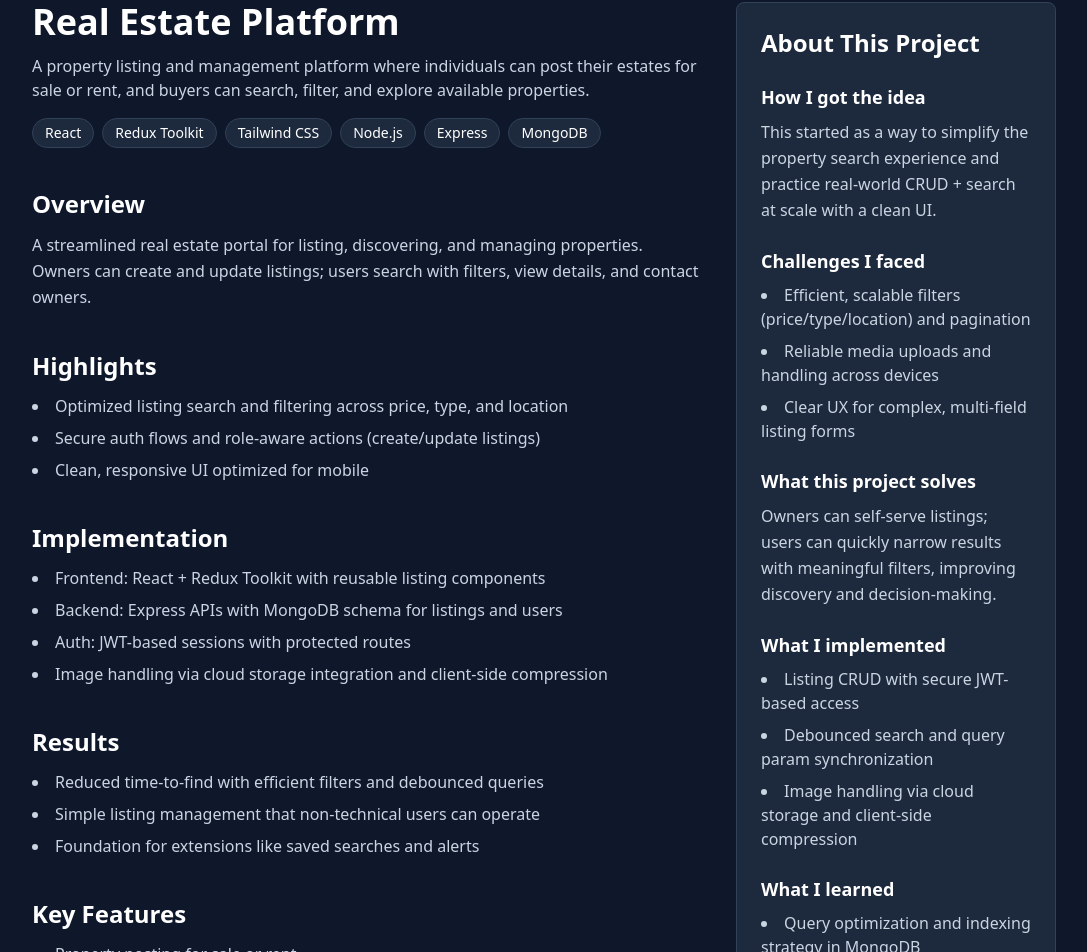
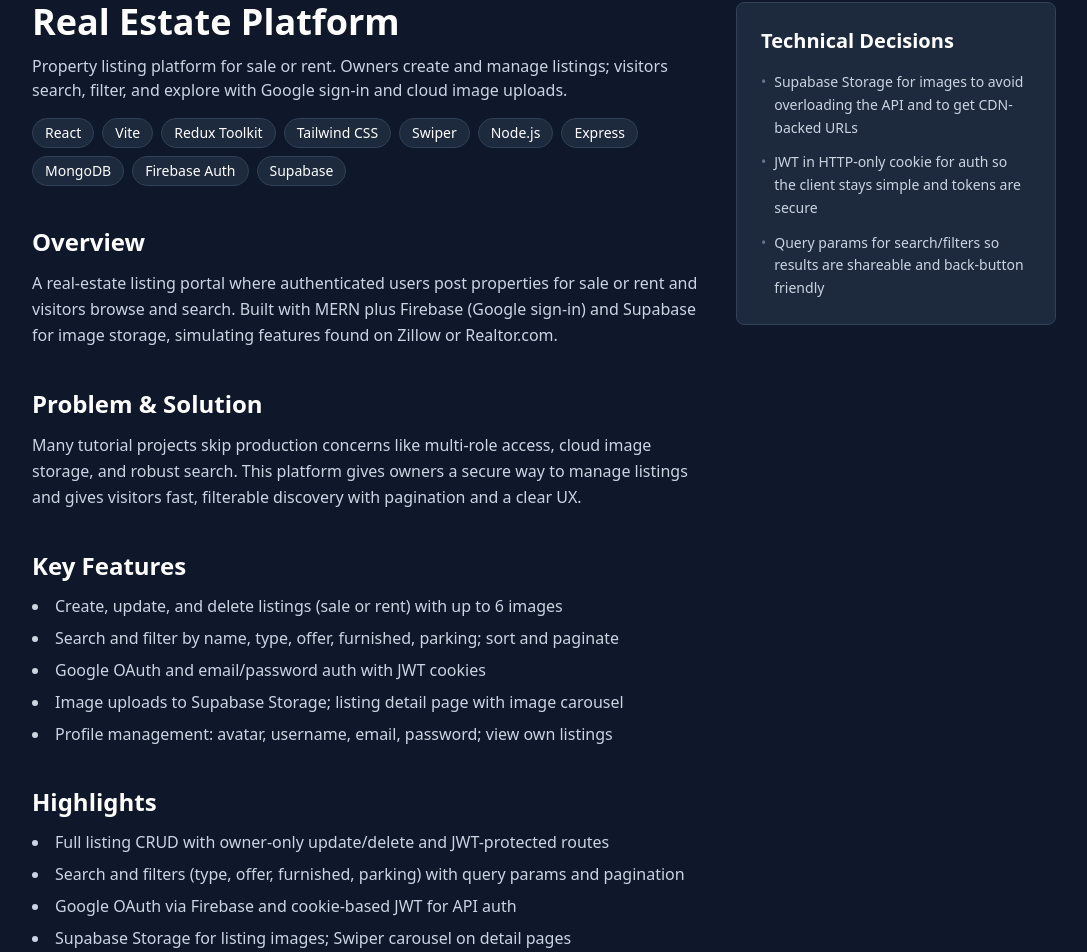
Before and after one commit to Anasyaseen92/MyPorfolio, a React (Vite) app: page /projects/real-estate-platform in a window 1280 px wide. Shown: the part 144-1096 px from the top of the page, without its empty margins (96-1183 px from the left). Built offline with nearby package versions, Linux system fonts and the light colour scheme.

Commit message:
fix projects data

```diff
--- a/src/pages/CaseStudy.jsx
+++ b/src/pages/CaseStudy.jsx
@@ -1,6 +1,6 @@
 import React, { useEffect } from "react";
 import { useParams, Link as RouterLink } from "react-router-dom";
-import { ExternalLink, Github, ArrowLeft, FileText } from "lucide-react";
+import { ExternalLink, Github, ArrowLeft } from "lucide-react";
 import projects from "../projectsData/projects";
 
 const CaseStudy = () => {
@@ -8,7 +8,6 @@ const CaseStudy = () => {
   const project = projects.find((p) => p.slug === slug);
 
   useEffect(() => {
-    // Ensure the page load at the top when navigating here
     window.scrollTo(0, 0);
   }, []);
 
@@ -94,6 +93,24 @@ const CaseStudy = () => {
                 </section>
               )}
 
+              {caseStudy?.problemSolution && (
+                <section>
+                  <h2 className="text-2xl font-semibold mb-3">Problem & Solution</h2>
+                  <p className="text-slate-300 leading-relaxed">{caseStudy.problemSolution}</p>
+                </section>
+              )}
+
+              {Array.isArray(project.features) && project.features.length > 0 && (
+                <section>
+                  <h2 className="text-2xl font-semibold mb-3">Key Features</h2>
+                  <ul className="list-disc list-inside space-y-2 text-slate-300">
+                    {project.features.map((f) => (
+                      <li key={f}>{f}</li>
+                    ))}
+                  </ul>
+                </section>
+              )}
+
               {Array.isArray(caseStudy?.highlights) && caseStudy.highlights.length > 0 && (
                 <section>
                   <h2 className="text-2xl font-semibold mb-3">Highlights</h2>
@@ -126,74 +143,25 @@ const CaseStudy = () => {
                   </ul>
                 </section>
               )}
-
-              {Array.isArray(project.features) && project.features.length > 0 && (
-                <section>
-                  <h2 className="text-2xl font-semibold mb-3">Key Features</h2>
-                  <ul className="list-disc list-inside space-y-2 text-slate-300">
-                    {project.features.map((f) => (
-                      <li key={f}>{f}</li>
-                    ))}
-                  </ul>
-                </section>
-              )}
             </main>
           </div>
 
           <aside className="lg:col-span-1">
-            <div className="bg-slate-800 p-6 rounded-lg border border-slate-700 space-y-6">
-              <h2 className="text-2xl font-semibold">About This Project</h2>
-
-              {project.personal?.idea && (
-                <section>
-                  <h3 className="text-lg font-semibold mb-2">How I got the idea</h3>
-                  <p className="text-slate-300 leading-relaxed">{project.personal.idea}</p>
-                </section>
-              )}
-
-              {Array.isArray(project.personal?.challenges) && project.personal.challenges.length > 0 && (
-                <section>
-                  <h3 className="text-lg font-semibold mb-2">Challenges I faced</h3>
-                  <ul className="list-disc list-inside space-y-2 text-slate-300">
-                    {project.personal.challenges.map((c) => (
-                      <li key={c}>{c}</li>
-                    ))}
-                  </ul>
-                </section>
-              )}
-
-              {project.personal?.solves && (
-                <section>
-                  <h3 className="text-lg font-semibold mb-2">What this project solves</h3>
-                  <p className="text-slate-300 leading-relaxed">{project.personal.solves}</p>
-                </section>
-              )}
-
-              {Array.isArray(project.personal?.implemented) && project.personal.implemented.length > 0 && (
-                <section>
-                  <h3 className="text-lg font-semibold mb-2">What I implemented</h3>
-                  <ul className="list-disc list-inside space-y-2 text-slate-300">
-                    {project.personal.implemented.map((i) => (
-                      <li key={i}>{i}</li>
-                    ))}
-                  </ul>
-                </section>
-              )}
-
-              {Array.isArray(project.personal?.learnings) && project.personal.learnings.length > 0 && (
-                <section>
-                  <h3 className="text-lg font-semibold mb-2">What I learned</h3>
-                  <ul className="list-disc list-inside space-y-2 text-slate-300">
-                    {project.personal.learnings.map((l) => (
-                      <li key={l}>{l}</li>
-                    ))}
-                  </ul>
-                </section>
-              )}
-            </div>
+            {Array.isArray(project.technicalDecisions) && project.technicalDecisions.length > 0 && (
+              <div className="bg-slate-800 p-6 rounded-lg border border-slate-700 sticky top-6">
+                <h2 className="text-xl font-semibold mb-4">Technical Decisions</h2>
+                <ul className="space-y-3 text-slate-300 text-sm leading-relaxed">
+                  {project.technicalDecisions.map((item) => (
+                    <li key={item} className="flex gap-2">
+                      <span className="text-slate-500 shrink-0">•</span>
+                      <span>{item}</span>
+                    </li>
+                  ))}
+                </ul>
+              </div>
+            )}
           </aside>
         </div>
-
       </div>
     </div>
   );
--- a/src/projectsData/projects.js
+++ b/src/projectsData/projects.js
@@ -1,18 +1,15 @@
-
-
-
 const projects = [
   {
     title: 'Shop Nest',
     slug: 'shop-nest',
-     description: 'A comprehensive multi-vendor e-commerce marketplace supporting sellers and buyers with real-time interaction and secure payments.',
+    description: 'Multi-vendor e-commerce marketplace with real-time chat and secure payments. Sellers manage stores and orders; buyers browse, checkout, and message sellers.',
     features: [
-       'Product catalog with advanced filtering, shopping cart, wishlist',
-       'Order tracking and review system',
-       'Seller dashboards with analytics and coupon management',
-       'Real-time messaging via Socket.io',
-       'Integrated Stripe & PayPal payments',
-       'Role-based authentication with JWT'
+      'Product catalog with filtering, cart, wishlist, and order tracking',
+      'Seller dashboards: products, coupons, analytics, withdrawals',
+      'Admin panel: approve sellers, manage users, monitor transactions',
+      'Real-time buyer–seller chat via Socket.io',
+      'Stripe & PayPal with webhook verification',
+      'Role-based access (Customer, Seller, Admin) with JWT'
     ],
     tech: ['React.js', 'Redux Toolkit', 'Tailwind CSS', 'Node.js', 'Express.js', 'MongoDB', 'Socket.io', 'Stripe', 'PayPal'],
     link: 'https://frontend-multivendor.netlify.app/',
@@ -20,111 +17,85 @@ const projects = [
     readmeLink: 'https://github.com/alishair7071/Multivendor/blob/main/README.md',
     gradient: 'from-blue-600 to-purple-600',
     caseStudy: {
-       overview: 'Shop Nest is a production-style multi-vendor marketplace. It enables sellers to manage stores, products, coupons, and withdrawals while buyers browse, wishlist, purchase, and track orders. Real-time chat connects buyers and sellers; Stripe and PayPal power secure payments.',
+      overview: 'Shop Nest is a full-stack multivendor marketplace inspired by platforms like Amazon and Daraz. Multiple sellers list and manage products; customers browse, purchase, and pay securely. An admin panel controls seller approval and platform oversight.',
+      problemSolution: 'Single-vendor stores limit product variety and scalability. Shop Nest gives each seller a dedicated dashboard and storefront while providing customers one place to discover products, checkout with Stripe or PayPal, and chat with sellers in real time.',
       highlights: [
-         'End-to-end marketplace flows for sellers and buyers',
-         'Real-time chat with Socket.io for instant support and negotiation',
-         'Payments with Stripe & PayPal, including webhook-based verification',
-         'Scalable MERN architecture with role-based access control'
+        'End-to-end marketplace: seller onboarding, product CRUD, order lifecycle, withdrawals',
+        'Real-time chat with Socket.io for customer–seller communication',
+        'Stripe and PayPal integration with webhook-based payment verification',
+        'MERN stack with role-based JWT auth and guarded dashboards'
       ],
       implementation: [
-         'Frontend: React + Redux Toolkit, Tailwind UI, route-guarded dashboards',
-         'Backend: Node.js + Express REST APIs, MongoDB models, JWT auth for users/shops',
-         'Integrations: Socket.io for messaging, Stripe/PayPal for payments',
-         'DevOps: Environment-based config and Cloudinary for media storage'
+        'Frontend: React, Redux Toolkit, Tailwind CSS, route-guarded Customer/Seller/Admin dashboards',
+        'Backend: Node.js + Express REST API, MongoDB (users, products, orders, payments, messages)',
+        'Socket.io server for real-time messaging; Cloudinary for product media',
+        'Deployment: Netlify (frontend), Render/Heroku (backend), MongoDB Atlas'
       ],
       results: [
-         'Fast product discovery with filters and server-driven pagination',
-         'Reliable checkout and order lifecycle from payment to delivery',
-         'Maintainable codebase with clear separation of concerns'
+        'Complete checkout flow from cart to payment confirmation and order tracking',
+        'Scalable catalog with filters and server-side pagination',
+        'Production-style architecture ready for extensions (notifications, reviews)'
       ]
     },
-     personal: {
-       idea: 'I built Shop Nest after noticing repeated client needs around multi-seller storefronts and secure, scalable checkout flows—aiming for a reusable marketplace foundation inspired by platforms like Etsy/Amazon.',
-       challenges: [
-         'Designing clean role-based access for users vs. sellers',
-         'Handling payment webhooks and order lifecycle reliability',
-         'Managing real-time chat without overloading the backend'
-       ],
-       solves: 'It enables small sellers to reach customers quickly with modern UX, streamlined catalog/checkout, and real-time communication, reducing friction for both sides.',
-       implemented: [
-         'Multi-vendor dashboards with coupons and analytics',
-         'Socket.io chat between buyers and sellers',
-         'Stripe & PayPal payments with verification',
-         'Cloudinary media management and robust data models'
-       ],
-       learnings: [
-         'Best practices for webhooks and idempotent operations',
-         'WebSocket patterns and back-pressure considerations',
-         'Scalable filtering/pagination for large catalogs'
+    technicalDecisions: [
+      'Socket.io over polling for real-time chat to keep latency low and backend simple',
+      'Webhook handling for Stripe/PayPal to confirm payments and update order status reliably',
+      'Role-based middleware (customer/seller/admin) for secure API and dashboard access'
     ]
-     }
   },
   {
     title: 'Real Estate Platform',
     slug: 'real-estate-platform',
-     description: 'A property listing and management platform where individuals can post their estates for sale or rent, and buyers can search, filter, and explore available properties.',
+    description: 'Property listing platform for sale or rent. Owners create and manage listings; visitors search, filter, and explore with Google sign-in and cloud image uploads.',
     features: [
-       'Property posting for sale or rent',
-       'Advanced search and filtering',
-       'Responsive modern UI with Tailwind CSS',
-       'Redux Toolkit for state management',
-       'RESTful APIs with JWT authentication'
+      'Create, update, and delete listings (sale or rent) with up to 6 images',
+      'Search and filter by name, type, offer, furnished, parking; sort and paginate',
+      'Google OAuth and email/password auth with JWT cookies',
+      'Image uploads to Supabase Storage; listing detail page with image carousel',
+      'Profile management: avatar, username, email, password; view own listings'
     ],
-     tech: ['React', 'Redux Toolkit', 'Tailwind CSS', 'Node.js', 'Express', 'MongoDB'],
+    tech: ['React', 'Vite', 'Redux Toolkit', 'Tailwind CSS', 'Swiper', 'Node.js', 'Express', 'MongoDB', 'Firebase Auth', 'Supabase'],
     link: 'https://mern-estate-frontend.netlify.app/',
     sourceCodeLink: 'https://github.com/alishair7071/real-estate',
     readmeLink: 'https://github.com/alishair7071/real-estate/blob/main/README.md',
     gradient: 'from-green-600 to-teal-600',
     caseStudy: {
-       overview: 'A streamlined real estate portal for listing, discovering, and managing properties. Owners can create and update listings; users search with filters, view details, and contact owners.',
+      overview: 'A real-estate listing portal where authenticated users post properties for sale or rent and visitors browse and search. Built with MERN plus Firebase (Google sign-in) and Supabase for image storage, simulating features found on Zillow or Realtor.com.',
+      problemSolution: 'Many tutorial projects skip production concerns like multi-role access, cloud image storage, and robust search. This platform gives owners a secure way to manage listings and gives visitors fast, filterable discovery with pagination and a clear UX.',
       highlights: [
-         'Optimized listing search and filtering across price, type, and location',
-         'Secure auth flows and role-aware actions (create/update listings)',
-         'Clean, responsive UI optimized for mobile'
+        'Full listing CRUD with owner-only update/delete and JWT-protected routes',
+        'Search and filters (type, offer, furnished, parking) with query params and pagination',
+        'Google OAuth via Firebase and cookie-based JWT for API auth',
+        'Supabase Storage for listing images; Swiper carousel on detail pages'
       ],
       implementation: [
-         'Frontend: React + Redux Toolkit with reusable listing components',
-         'Backend: Express APIs with MongoDB schema for listings and users',
-         'Auth: JWT-based sessions with protected routes',
-         'Image handling via cloud storage integration and client-side compression'
+        'Frontend: React (Vite), Redux Toolkit, redux-persist, Tailwind CSS, Swiper',
+        'Backend: Express REST API, MongoDB/Mongoose (User, Listing), bcrypt, JWT, cookie-parser',
+        'Firebase Auth for Google sign-in; Supabase Storage for image uploads and public URLs',
+        'Vite proxy to Express in dev; production build and deploy (e.g. Netlify + backend host)'
       ],
       results: [
-         'Reduced time-to-find with efficient filters and debounced queries',
-         'Simple listing management that non-technical users can operate',
-         'Foundation for extensions like saved searches and alerts'
+        'Visitors find listings quickly with debounced search and filters',
+        'Owners can self-serve listing management without technical knowledge',
+        'Solid base for saved searches, alerts, or admin moderation'
       ]
     },
-     personal: {
-       idea: 'This started as a way to simplify the property search experience and practice real-world CRUD + search at scale with a clean UI.',
-       challenges: [
-         'Efficient, scalable filters (price/type/location) and pagination',
-         'Reliable media uploads and handling across devices',
-         'Clear UX for complex, multi-field listing forms'
-       ],
-       solves: 'Owners can self-serve listings; users can quickly narrow results with meaningful filters, improving discovery and decision-making.',
-       implemented: [
-         'Listing CRUD with secure JWT-based access',
-         'Debounced search and query param synchronization',
-         'Image handling via cloud storage and client-side compression'
-       ],
-       learnings: [
-         'Query optimization and indexing strategy in MongoDB',
-         'Designing forms for clarity and error prevention',
-         'Tradeoffs between optimistic UI and server authority'
+    technicalDecisions: [
+      'Supabase Storage for images to avoid overloading the API and to get CDN-backed URLs',
+      'JWT in HTTP-only cookie for auth so the client stays simple and tokens are secure',
+      'Query params for search/filters so results are shareable and back-button friendly'
     ]
-     }
   },
   {
     title: 'Sociopedia',
     slug: 'sociopedia',
-     description: 'A social media web app for user interaction through posts, likes, comments, and friend connections.',
+    description: 'Social platform for posts, likes, comments, and friend connections. Users share updates and interact through a feed-first UI built with Material UI.',
     features: [
       'User registration and authentication',
-       'Create posts, like and comment',
-       'Friend connections management',
-       'Professional UI with Material UI',
-       'RESTful APIs with MongoDB'
+      'Create, like, and comment on posts; friend connections',
+      'Feed with pagination and responsive interactions',
+      'Profile and connections management',
+      'RESTful API with MongoDB; Material UI components'
     ],
     tech: ['React', 'Redux Toolkit', 'Material UI', 'Node.js', 'Express', 'MongoDB'],
     link: 'https://sociopedia-front-end.netlify.app/',
@@ -132,41 +103,26 @@ const projects = [
     readmeLink: 'https://github.com/alishair7071/Sociopedia/blob/main/README.md',
     gradient: 'from-pink-600 to-red-600',
     caseStudy: {
-       overview: 'Sociopedia is a lightweight social platform focused on content creation and interactions. Users post updates, like and comment, and manage connections.',
+      overview: 'Sociopedia is a lightweight social app focused on content and connections. Users post updates, like and comment, and manage friend relationships. The UI is built with Material UI for a consistent, professional look.',
+      problemSolution: 'Social apps need clear data models for posts, likes, comments, and relationships, plus a responsive feed. Sociopedia provides a minimal but complete flow: create content, interact, and manage connections with pagination and state management that scales.',
       highlights: [
-         'Feed-first UX with fast interactions',
-         'Moderation-ready API design and permissions',
-         'Composable UI components using Material UI'
+        'Posts, likes, comments, and friend connections with normalized data models',
+        'Feed-first UX with pagination and optimistic-style updates where appropriate',
+        'Reusable Material UI components and RESTful API design'
       ],
       implementation: [
-         'Frontend: React + Redux for feed, profile, and connections modules',
-         'Backend: RESTful Node/Express with MongoDB for posts and relationships',
-         'Optimistic UI and pagination for a responsive experience'
+        'Frontend: React, Redux Toolkit, Material UI; feed, profile, and connections modules',
+        'Backend: Node.js + Express REST API, MongoDB for users, posts, and relationships',
+        'Paginated list endpoints for feed and infinite-scroll readiness'
       ],
       results: [
-         'Smooth content interactions even on mid-range devices',
-         'Clear extension points for notifications and real-time features'
+        'Smooth content interactions and clear extension points for notifications or real-time features'
       ]
     },
-     personal: {
-       idea: 'I wanted to explore social app patterns—newsfeeds, interactions, and relationships—while focusing on performance and clean data modeling.',
-       challenges: [
-         'Modeling relationships for likes/comments without heavy joins',
-         'Keeping feed interactions fast with pagination and caching',
-         'Ensuring UI feels instant with optimistic updates'
-       ],
-       solves: 'Creates a lightweight space for sharing and discussion with low friction interactions and clean UX.',
-       implemented: [
-         'Posts, likes, comments, profiles, and connections',
-         'Material UI-based, composable components',
-         'Paginated APIs designed for smooth infinite scrolling'
-       ],
-       learnings: [
-         'State normalization and caching for responsive feeds',
-         'Balancing optimistic UI with consistent server state',
-         'Planning for real-time notifications and moderation hooks'
+    technicalDecisions: [
+      'Normalized Redux state for posts and users to keep the feed performant and cache-friendly',
+      'Paginated APIs for the feed to support infinite scroll without loading everything at once'
     ]
-     }
   }
 ];
 
```
Also changed, not shown: 1 other file (tests, documents, lock files or other folders). Lines whose indentation alone changed are shown as unchanged.
